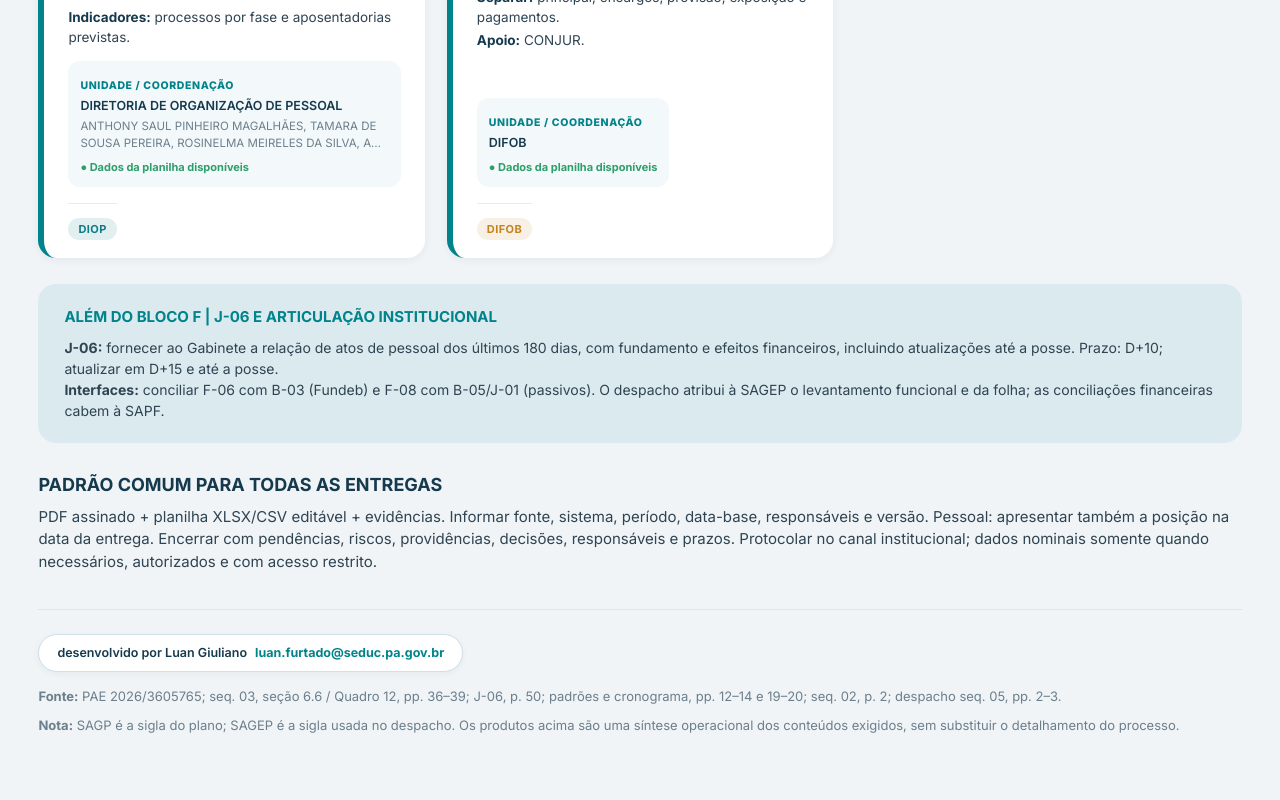
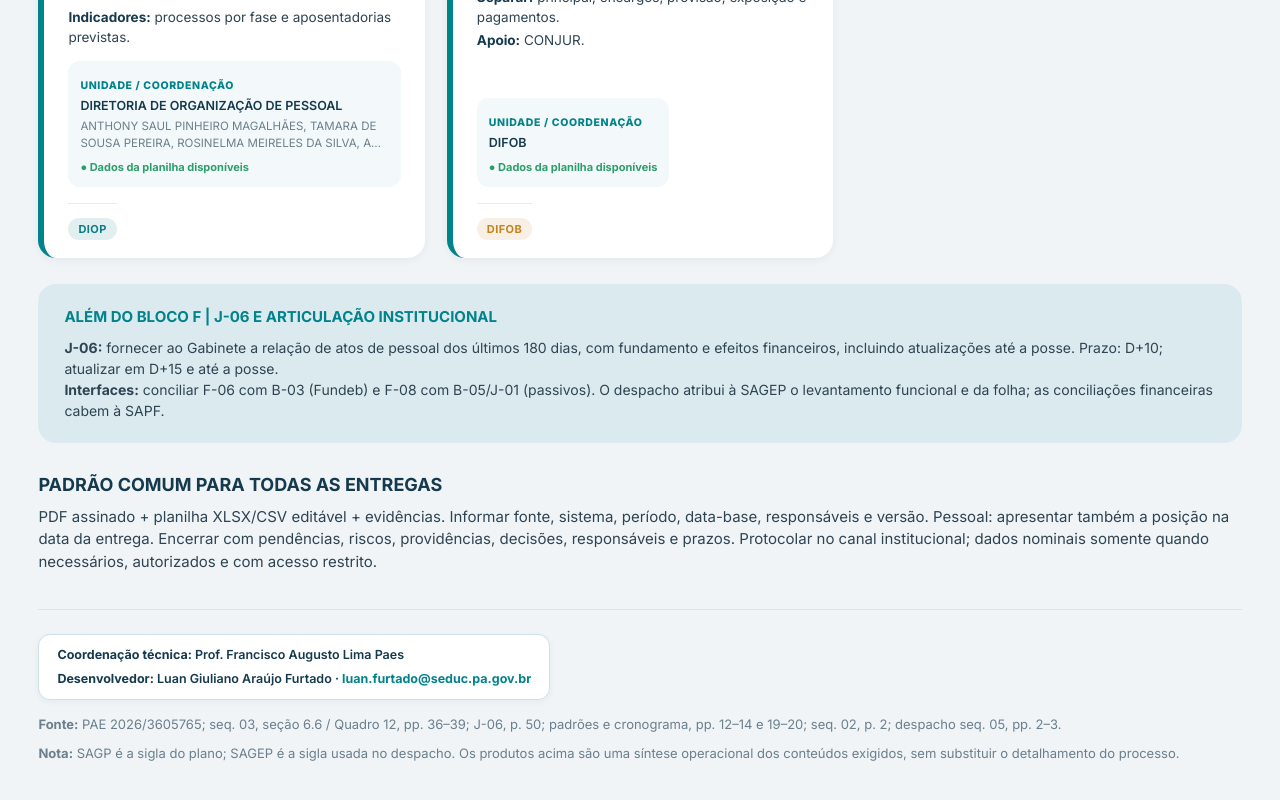
Before and after one commit to LuanGiuliano/TRANSICAO, a React (Vite) app: page / in a window 1280 px wide. Shown: the part 1743-2543 px from the top of the page. Built offline with nearby package versions, Linux system fonts and the light colour scheme.

Commit message:
style: atualiza creditos com coordenacao tecnica e desenvolvedor

```diff
--- a/src/App.jsx
+++ b/src/App.jsx
@@ -122,7 +122,8 @@ function Detalhe({ r, onBack }) {
       {/* Área de Créditos em Tela */}
       <footer className="rodape rodape--detalhe">
         <div className="rodape__creditos">
-          desenvolvido por Luan Giuliano <a href="mailto:luan.furtado@seduc.pa.gov.br">luan.furtado@seduc.pa.gov.br</a>
+          <span><strong>Coordenação técnica:</strong> Prof. Francisco Augusto Lima Paes</span>
+          <span><strong>Desenvolvedor:</strong> Luan Giuliano Araújo Furtado · <a href="mailto:luan.furtado@seduc.pa.gov.br">luan.furtado@seduc.pa.gov.br</a></span>
         </div>
       </footer>
 
@@ -130,7 +131,7 @@ function Detalhe({ r, onBack }) {
       <footer className="relatorio-print-footer">
         <p>Governo do Estado do Pará • Secretaria de Estado de Educação (SEDUC) • Secretaria Adjunta de Gestão de Pessoas (SAGEP)</p>
         <p>Painel de Transição Governamental • {r.id} - {r.titulo} • Emissão: {new Date().toLocaleDateString('pt-BR')} às {new Date().toLocaleTimeString('pt-BR', { hour: '2-digit', minute: '2-digit' })}</p>
-        <p className="relatorio-print-footer__dev">desenvolvido por Luan Giuliano &bull; luan.furtado@seduc.pa.gov.br</p>
+        <p className="relatorio-print-footer__dev">Coordenação técnica: Prof. Francisco Augusto Lima Paes &bull; Desenvolvedor: Luan Giuliano Araújo Furtado &bull; luan.furtado@seduc.pa.gov.br</p>
       </footer>
     </main>
   )
@@ -212,7 +213,8 @@ export default function App() {
 
           <footer className="rodape">
             <div className="rodape__creditos">
-              desenvolvido por Luan Giuliano <a href="mailto:luan.furtado@seduc.pa.gov.br">luan.furtado@seduc.pa.gov.br</a>
+              <span><strong>Coordenação técnica:</strong> Prof. Francisco Augusto Lima Paes</span>
+              <span><strong>Desenvolvedor:</strong> Luan Giuliano Araújo Furtado · <a href="mailto:luan.furtado@seduc.pa.gov.br">luan.furtado@seduc.pa.gov.br</a></span>
             </div>
             <p><strong>Fonte:</strong> {PROCESSO}; seq. 03, seção 6.6 / Quadro 12, pp. 36–39; J-06, p. 50; padrões e cronograma, pp. 12–14 e 19–20; seq. 02, p. 2; despacho seq. 05, pp. 2–3.</p>
             <p><strong>Nota:</strong> SAGP é a sigla do plano; SAGEP é a sigla usada no despacho. Os produtos acima são uma síntese operacional dos conteúdos exigidos, sem substituir o detalhamento do processo.</p>
--- a/src/index.css
+++ b/src/index.css
@@ -477,16 +477,17 @@ textarea:focus { outline: none; border-color: var(--teal); box-shadow: 0 0 0 3px
 }
 .rodape__creditos {
   display: inline-flex;
-  align-items: center;
-  gap: 8px;
+  flex-direction: column;
+  align-items: flex-start;
+  gap: 4px;
   background: #ffffff;
   border: 1px solid #cfe0e8;
   box-shadow: 0 2px 6px rgba(21, 58, 77, 0.05);
   color: var(--ink);
   font-size: 12.5px;
   font-weight: 600;
-  padding: 8px 18px;
-  border-radius: 99px;
+  padding: 10px 18px;
+  border-radius: 12px;
   margin-bottom: 14px;
 }
 .rodape__creditos a {
```
